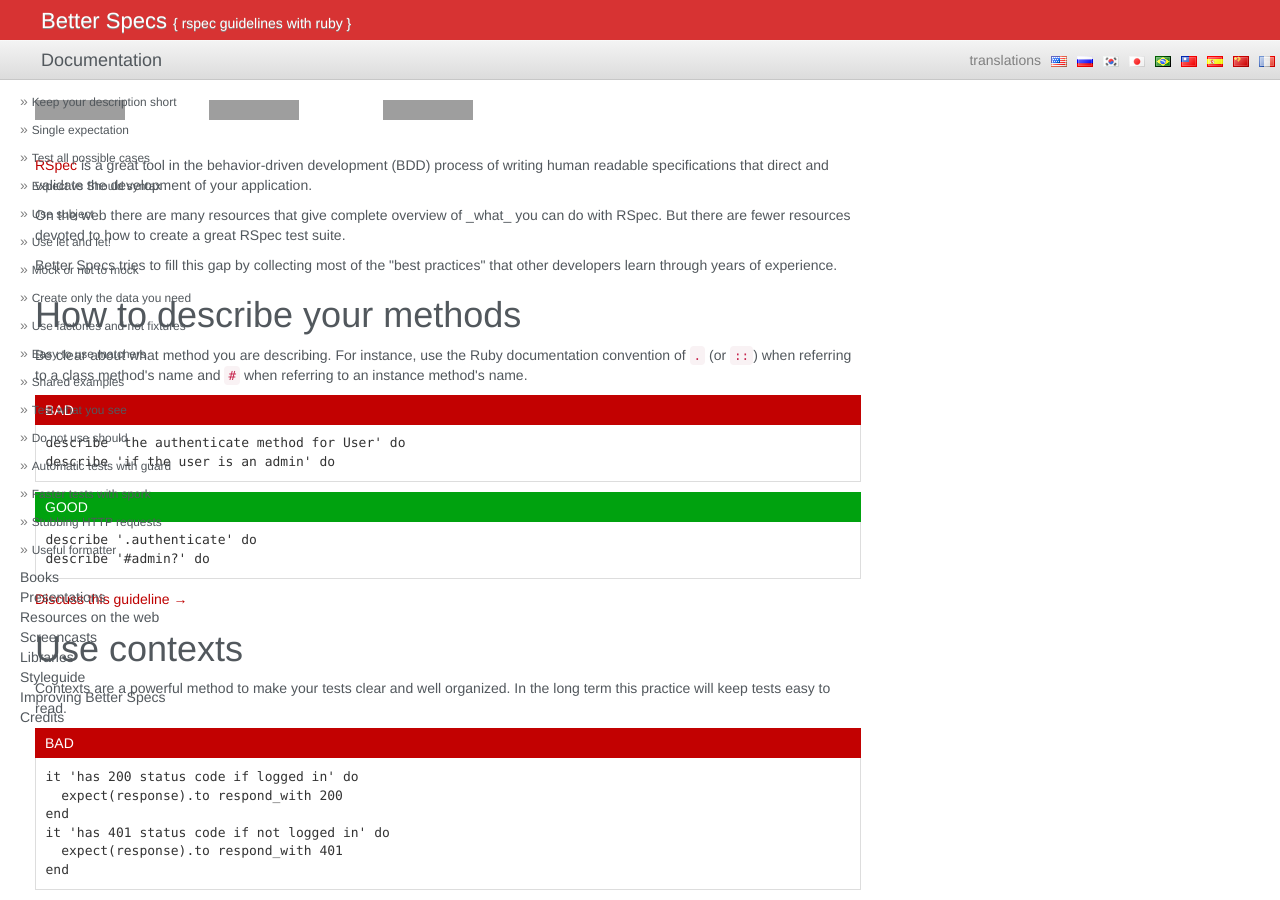
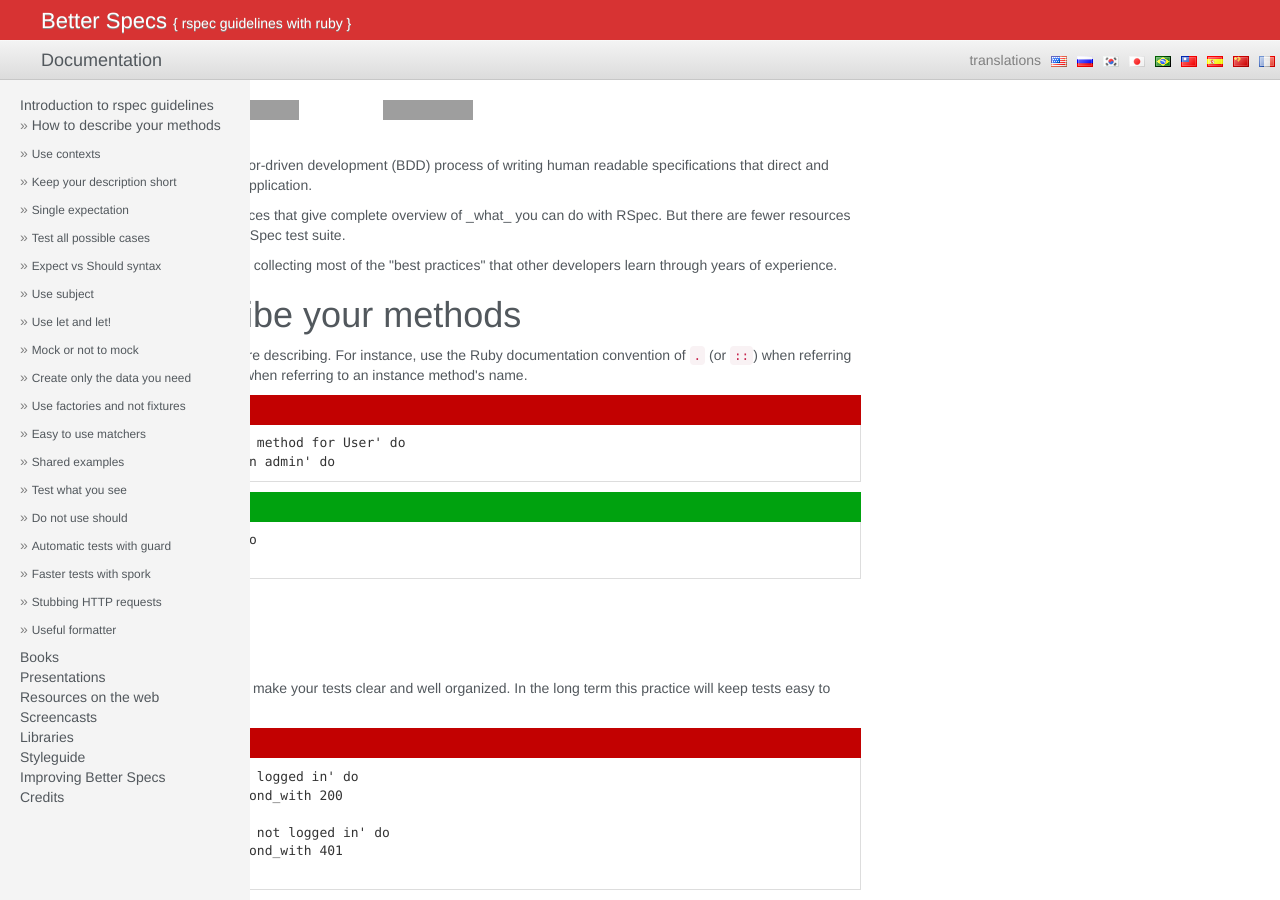
Before and after one commit to akz92/akz92.github.io, a Jekyll site: the page built from index.html, in a window 1280 px wide and 900 px high. Built offline with Jekyll 4.4.1, drawn with Linux system fonts in a browser that asks for light colours; grey boxes are pictures that could not be loaded.

Commit message:
Update index.html

```diff
--- a/index.html
+++ b/index.html
@@ -2,6 +2,7 @@
 layout: default
 ---
 
+<div id="sidebar-wrapper">
   <ul class="sidebar-nav">
     <li><a href="/">Introduction to rspec guidelines</a></li>
     <li>&raquo; <a href="#describe">How to describe your methods</a></li>
@@ -32,6 +33,7 @@
     <li><a href="#improving">Improving Better Specs</a></li>
     <li><a href="#credits">Credits</a></li>
   </ul>
+</div>
 
 <div class="content">
 <article>
```
Lines whose indentation alone changed are shown as unchanged.
